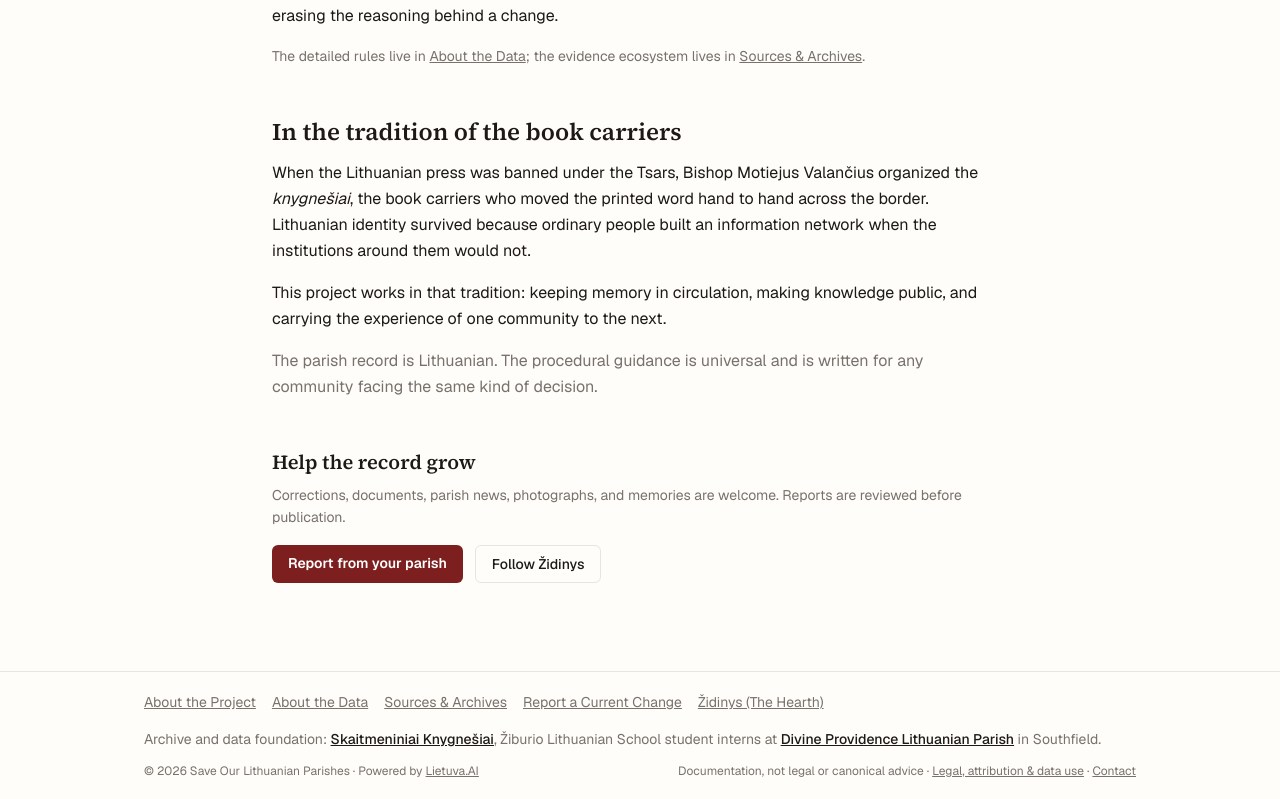
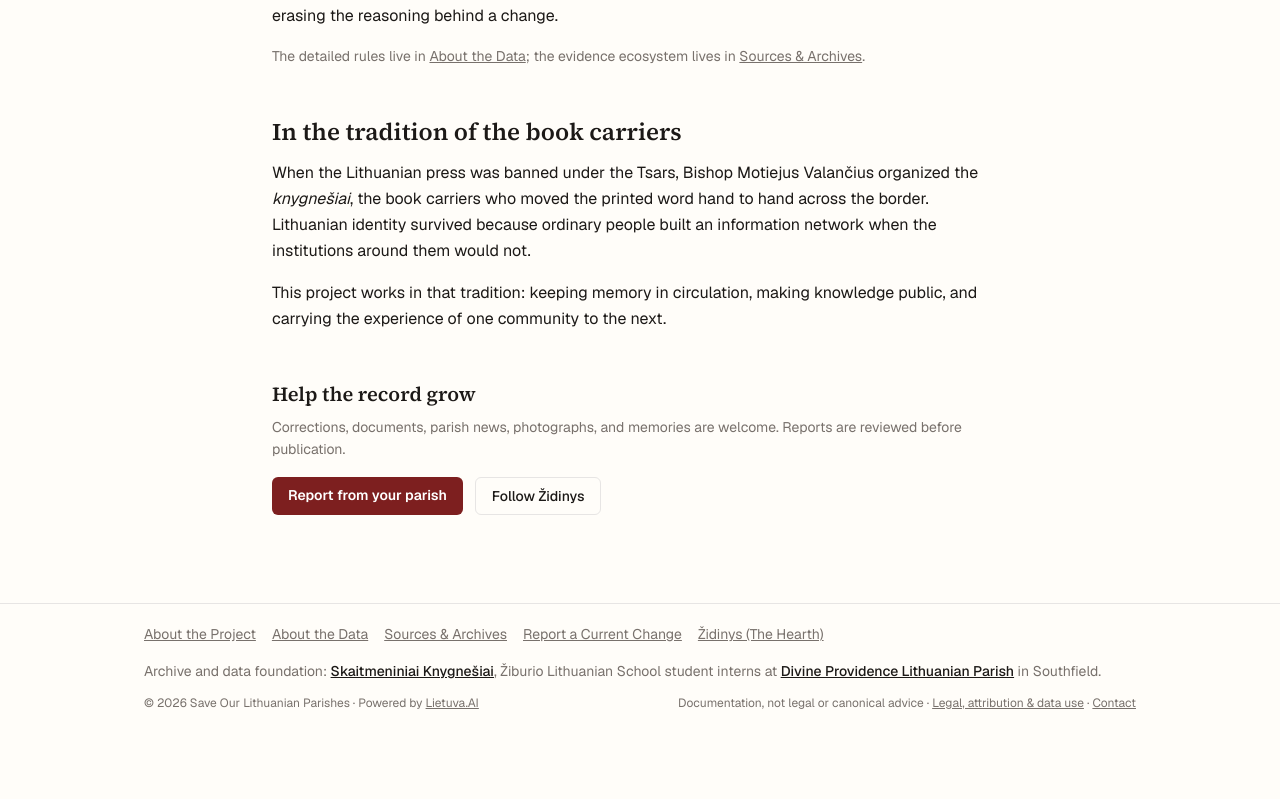
Before and after one commit to LietuvaAI/save-our-lithuanian-parishes, a Next.js app: page /about in a window 1280 px wide. Shown: the part 1981-2780 px from the top of the page. After the commit the page ends 2712 px from the top, so only its background shows below. Built offline with nearby package versions, Linux system fonts and the light colour scheme.

Commit message:
Tighten book carrier section

```diff
--- a/app/about/page.tsx
+++ b/app/about/page.tsx
@@ -214,11 +214,6 @@ export default function AboutPage() {
             making knowledge public, and carrying the experience of one
             community to the next.
           </p>
-          <p className="text-muted">
-            The parish record is Lithuanian. The procedural guidance is
-            universal and is written for any community facing the same kind of
-            decision.
-          </p>
         </div>
       </section>
 
```
